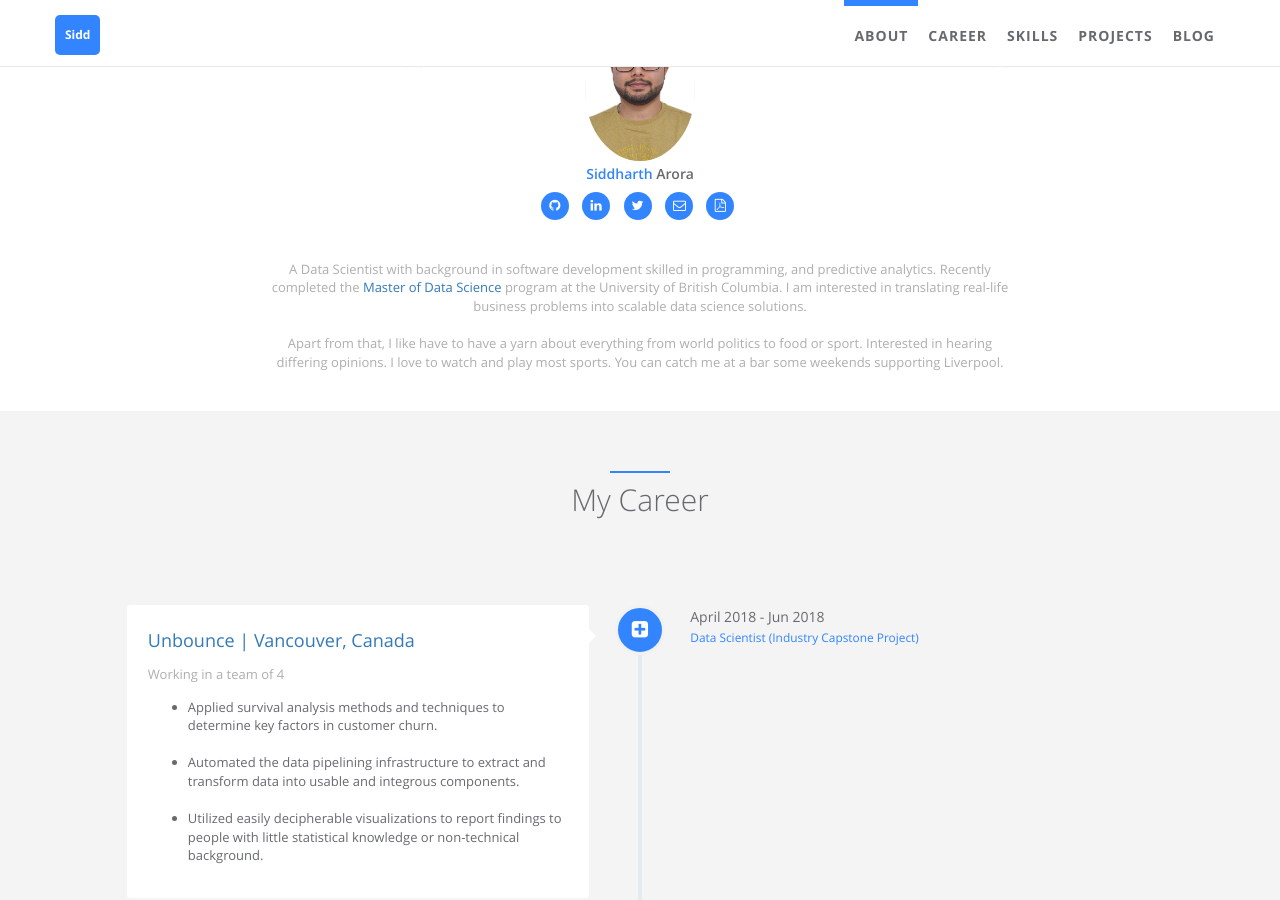
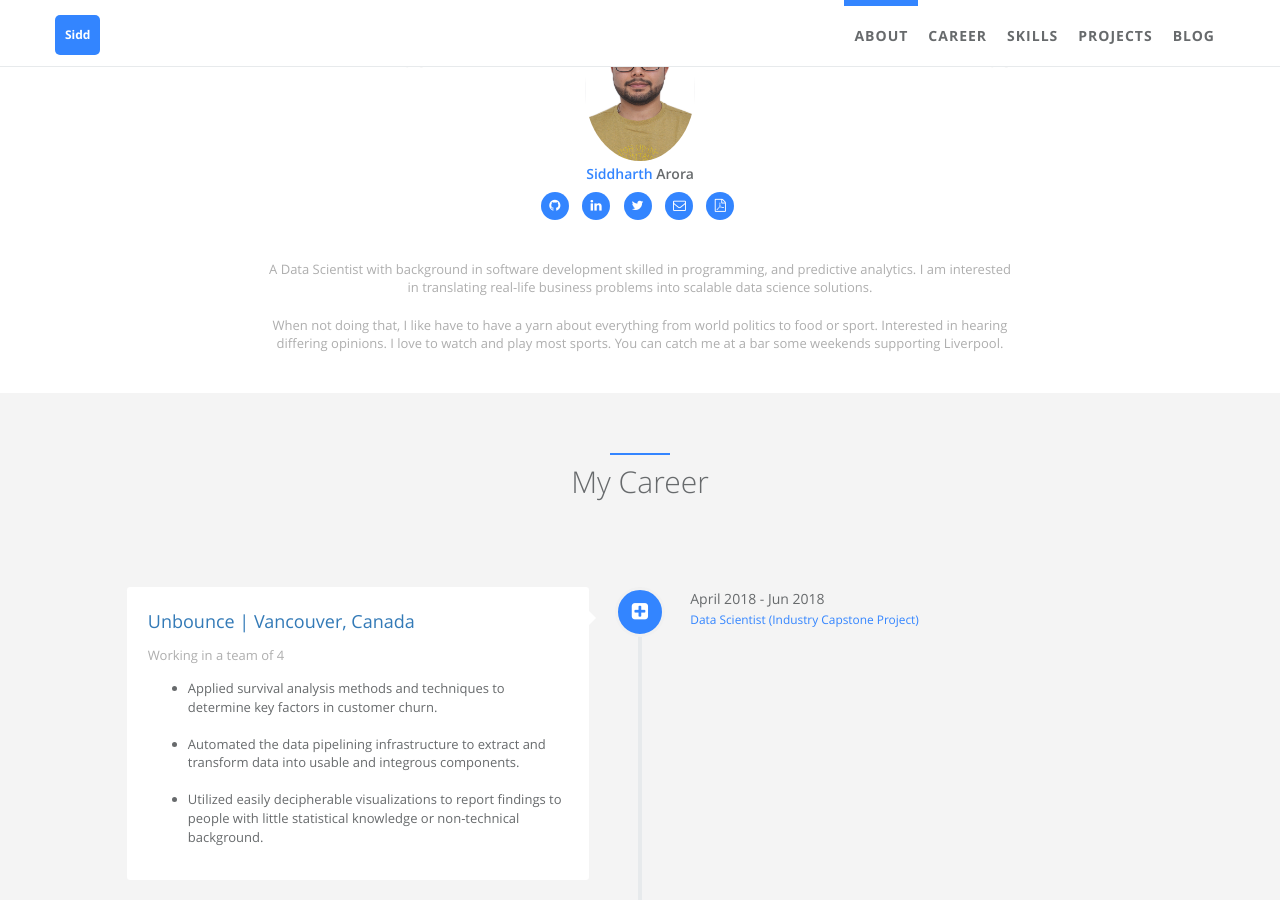
Before and after one commit to sarora/sarora.github.io, a Jekyll site: the page built from index.html, in a window 1280 px wide and 900 px high, scrolled down 595 px. Built offline with Jekyll 4.4.1, drawn with Linux system fonts in a browser that asks for light colours; some of the changed text lies outside the part shown.

```diff
--- a/_config.yml
+++ b/_config.yml
@@ -29,11 +29,10 @@ author:  # change following line to your infomation.
     - name: fa-linux
     - name: icon-apache
 
-  desc: A Data Scientist with background in software development skilled in programming, and predictive analytics. Recently completed the
-        <a title= "masterdatascience.science.ubc.ca" href="https://masterdatascience.science.ubc.ca/" target="_blank">Master of Data Science</a>
-        program at the University of British Columbia. I am interested in translating real-life business problems into scalable data science solutions. <br></br>
+  desc: A Data Scientist with background in software development skilled in programming, and predictive analytics.
+        I am interested in translating real-life business problems into scalable data science solutions. <br></br>
 
-        Apart from that, I like have to have a yarn about everything from world politics to food or sport. Interested in hearing differing opinions.
+        When not doing that, I like have to have a yarn about everything from world politics to food or sport. Interested in hearing differing opinions.
         I love to watch and play most sports. You can catch me at a bar some weekends supporting Liverpool.
 
 
--- a/_data/index/projects.yml
+++ b/_data/index/projects.yml
@@ -2,7 +2,7 @@
 # If you don't have language feature(language.yml is empty), ignore "i18n" items
 # Suggest projects' img be located at '/static/assets/img/landing', and edit following img items.
 
-- name: <a title= "github.com/sarora/314Kinect" >Signite</a>
+- name: Signite (Learning sign language through Microsoft Kinect)
   url: https://github.com/sarora/314Kinect
   img: /static/assets/img/landing/kinect-ui.png
   desc: Allows instructors to teach signs to the software, which in turn can evaluate students on their performance of the same sign. In a team of 4 <ul style="list-style-type:disc">
@@ -10,7 +10,6 @@
       <li>Modeled each sign via Hidden Markov Models (HMM) - a statistical model, using the skeleton frame data provided by Microsoft Kinect.</li>
       <li>Designed and developed a graphical user interface (GUI) using C# for users to effeciently interact with our software. </li>
       <li>Mentioned <a title= "sci.waikato.ac.nz" href="http://sci.waikato.ac.nz/__data/assets/pdf_file/0004/97114/Matter-of-Fact-Spring-2011_WEB.pdf" target="_blank">here</a>. </li> </ul>
-
 
 - name: TopGearElectrified
   url: https://github.com/sarora/242TopGearElectrified
```
